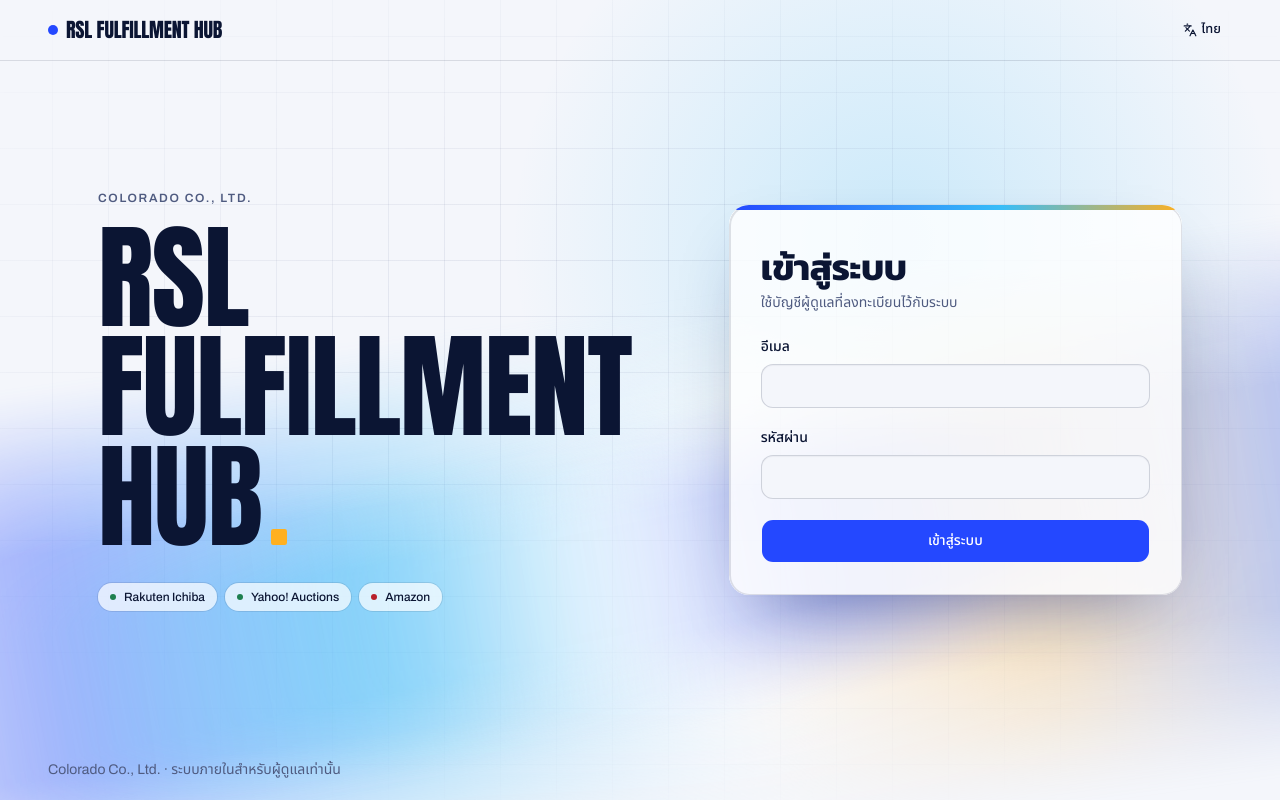
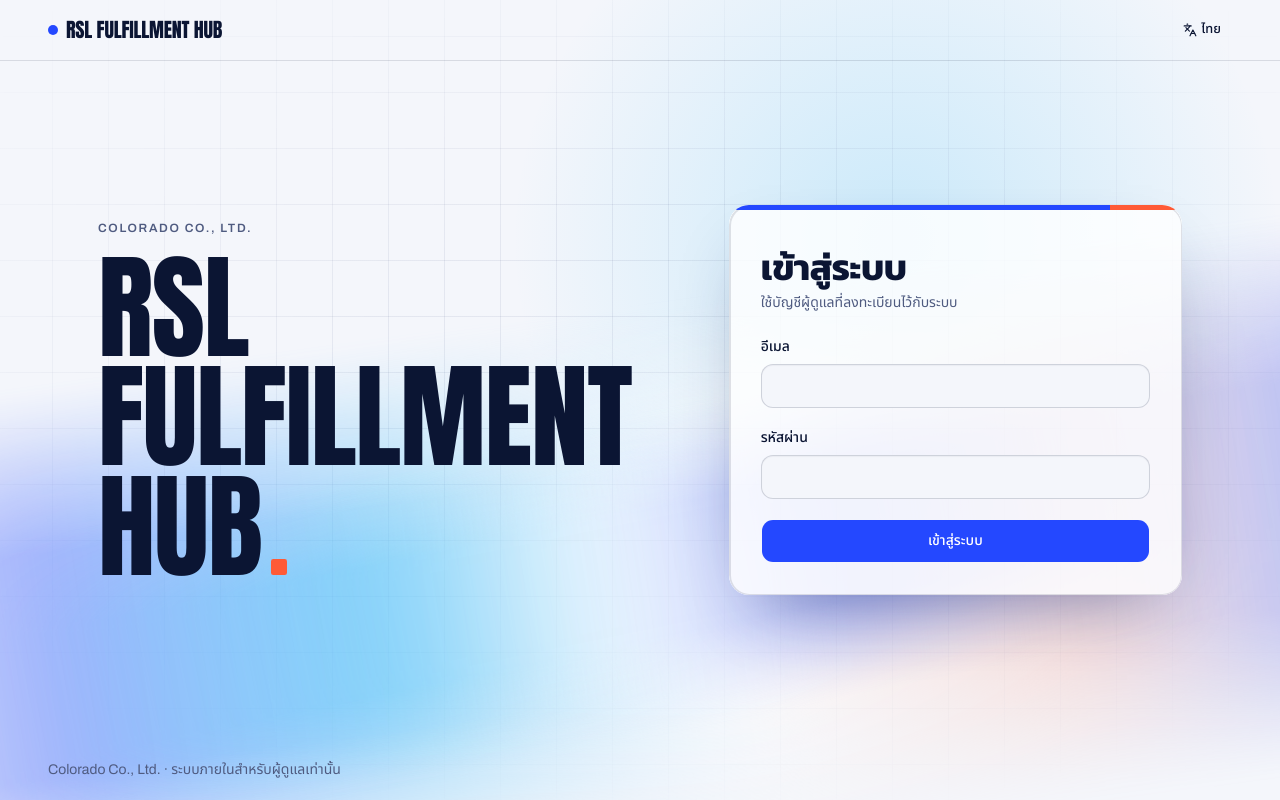
Before and after one commit to xbpkdi/01418321-final-project, a Next.js app: page /login in a window 1280 px wide. Built offline with nearby package versions, Linux system fonts and the light colour scheme.

Commit message:
style: replace amber with a coral accent and drop the login channel pills

```diff
--- a/src/app/(app)/dashboard/page.tsx
+++ b/src/app/(app)/dashboard/page.tsx
@@ -76,7 +76,7 @@
             <p className="eyebrow">{t.app.company}</p>
             <h1 className="display mt-3 text-[clamp(2.75rem,7vw,6rem)]">
               {t.dashboard.title}
-              <span className="text-amber">.</span>
+              <span className="text-coral">.</span>
             </h1>
             <p className="text-muted-foreground mt-3 max-w-prose text-sm">
               {t.dashboard.description}
--- a/src/app/globals.css
+++ b/src/app/globals.css
@@ -16,7 +16,7 @@
   --color-navy-deep: var(--navy-deep);
   --color-cobalt: var(--cobalt);
   --color-sky: var(--sky);
-  --color-amber: var(--amber);
+  --color-coral: var(--coral);
   --color-sidebar-ring: var(--sidebar-ring);
   --color-sidebar-border: var(--sidebar-border);
   --color-sidebar-accent-foreground: var(--sidebar-accent-foreground);
@@ -66,13 +66,13 @@
 }
 
 /* Palette แนว quark แบบ light: พื้นกระดาษเย็น + หมึก navy + cobalt เป็นสีหลัก
-   ผสมฟ้า (sky) กับอำพัน (amber) เป็นสีรองสำหรับแสง/ตกแต่ง ไม่ใช้เป็นปุ่ม */
+   ฟ้า (sky) ใช้กับแสง ส่วนส้มคอรัล (coral) เป็นจุดตัดสีเล็กๆ แบบโปสเตอร์ ไม่ใช้เป็นปุ่ม */
 :root {
   --navy: #13235e;
   --navy-deep: #0b1533;
   --cobalt: #2448ff;
   --sky: #38bdf8;
-  --amber: #ffb020;
+  --coral: #ff5a36;
 
   --background: #f4f6fb;
   --foreground: #0b1533;
@@ -94,7 +94,7 @@
   --ring: #2448ff;
   --chart-1: #2448ff;
   --chart-2: #38bdf8;
-  --chart-3: #ffb020;
+  --chart-3: #ff5a36;
   --chart-4: #13235e;
   --chart-5: #b9c6f5;
   --radius: 0.75rem;
@@ -226,7 +226,7 @@
       color-mix(in srgb, var(--cobalt) 80%, transparent) 14%,
       color-mix(in srgb, var(--sky) 70%, transparent) 34%,
       #ffffff 50%,
-      color-mix(in srgb, var(--amber) 60%, transparent) 66%,
+      color-mix(in srgb, var(--coral) 35%, transparent) 68%,
       color-mix(in srgb, var(--cobalt) 80%, transparent) 86%,
       transparent 100%
     );
@@ -309,7 +309,8 @@
     position: absolute;
     inset: 0 0 auto;
     height: 5px;
-    background: linear-gradient(90deg, var(--cobalt), var(--sky) 60%, var(--amber));
+    /* สีทึบตัดขอบ ไม่ไล่สี: cobalt แล้วจบด้วยคอรัลท่อนสั้น */
+    background: linear-gradient(90deg, var(--cobalt) 0 84%, var(--coral) 84% 100%);
   }
 
   /* ตารางเส้นบางแบบกระดาษ blueprint จางลงที่ขอบ */
--- a/src/app/login/page.tsx
+++ b/src/app/login/page.tsx
@@ -3,7 +3,6 @@
 // LoginScreen — UC 1A เข้าสู่ระบบ
 // โครงหน้าแนว poster: ชื่อระบบตัวใหญ่ซ้าย (split-flap) + การ์ดฟอร์มกระจกขวา
 // ด้านหลังเป็นตาราง blueprint จางๆ + แถบแสง ribbon โทนน้ำเงิน + แสงจางๆ ตามเมาส์
-// ใต้หัวข้อเป็นป้ายช่องทางขายพร้อมสถานะการเชื่อมต่อ (ข้อมูลเดียวกับ dashboard)
 // ข้อความและเงื่อนไขตรวจสอบทุกอย่างมาจาก 00-use-case-descriptions.md
 
 import { useRef, useState } from "react";
@@ -16,7 +15,6 @@
 import { LanguageToggle } from "@/components/app-shell/language-toggle";
 import { FlapTitle } from "@/components/landing/flap-title";
 import { GlowCard } from "@/components/landing/glow-card";
-import { MOCK_CONNECTIONS } from "@/mock/orders";
 import { usePrefersReducedMotion } from "@/hooks/use-prefers-reduced-motion";
 
 import { useT } from "@/lib/i18n/context";
@@ -109,23 +107,10 @@
             suffix={
               <span
                 aria-hidden
-                className="bg-amber ml-[0.08em] inline-block size-[0.14em] rounded-[0.02em]"
+                className="bg-coral ml-[0.08em] inline-block size-[0.14em] rounded-[0.02em]"
               />
             }
           />
-          <ul className="mt-8 flex flex-wrap gap-2">
-            {MOCK_CONNECTIONS.map((c) => (
-              <li
-                key={c.channel}
-                className="bg-card/70 inline-flex items-center gap-2 rounded-full px-3 py-1.5 text-xs font-medium ring-1 ring-foreground/10 backdrop-blur"
-              >
-                <span
-                  className={`size-1.5 rounded-full ${c.connected ? "bg-status-success" : "bg-status-cancelled"}`}
-                />
-                {c.channel}
-              </li>
-            ))}
-          </ul>
         </section>
 
         <div className="rise" style={{ animationDelay: "140ms" }}>
```
Also changed, not shown: 1 other file (tests, documents, lock files or other folders).
